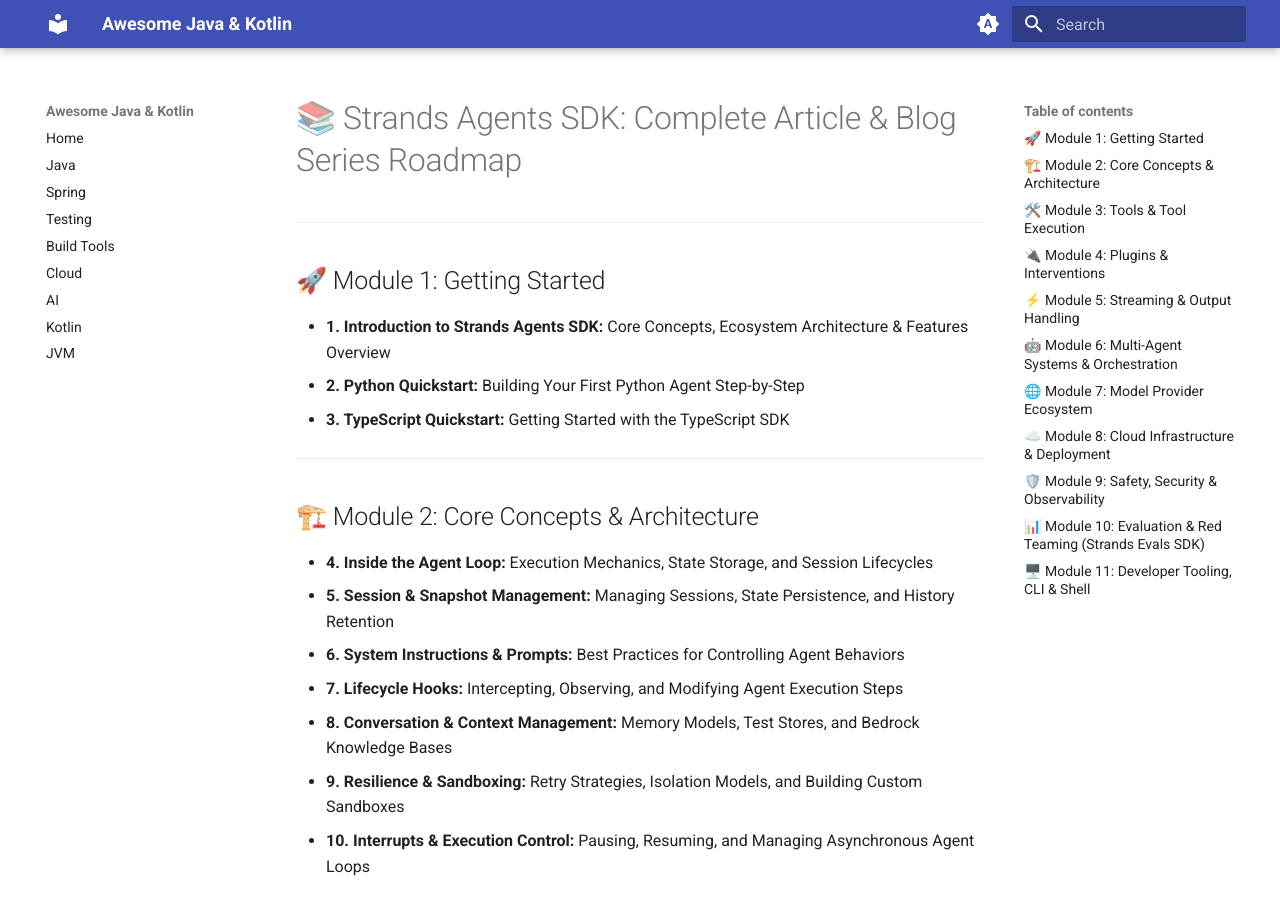
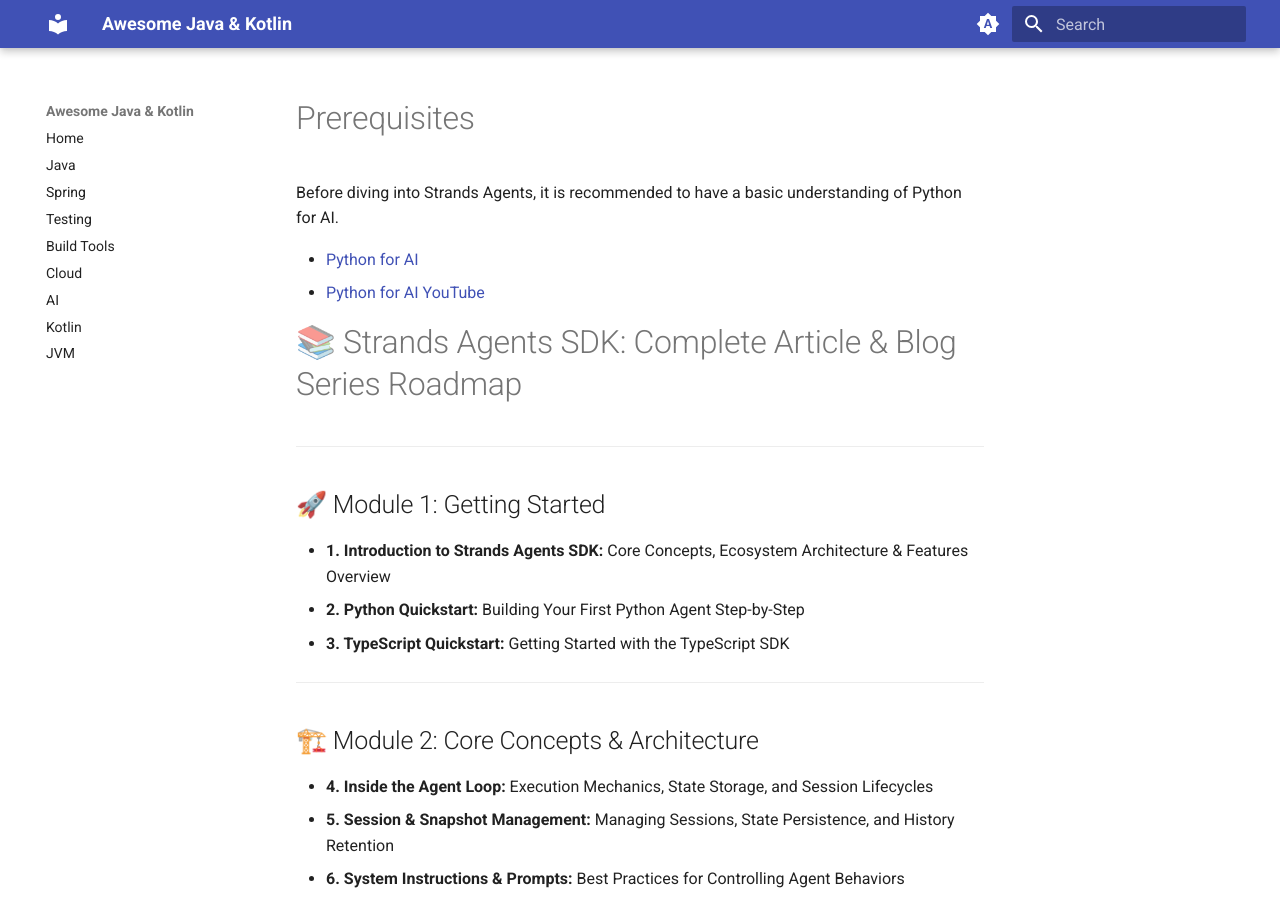
Before and after one commit to bsmahi/awesome-java-kotlin, an MkDocs documentation site: the page built from docs/ai/frameworks/strandsagents/index.md, in a window 1280 px wide and 900 px high. Built offline with MkDocs 1.6.1 and Material for MkDocs 9.7.7, drawn with Linux system fonts in a browser that asks for light colours.

Commit message:
Add Strands Agents prerequisites
This change adds a prerequisites section to the Strands Agents guide, highlighting the need for basic Python AI knowledge and linking to helpful learning resources before the roadmap content.

```diff
--- a/docs/ai/frameworks/strandsagents/index.md
+++ b/docs/ai/frameworks/strandsagents/index.md
@@ -1,3 +1,10 @@
+# Prerequisites
+
+Before diving into Strands Agents, it is recommended to have a basic understanding of Python for AI.
+
+- [Python for AI](https://python.datalumina.com)
+- [Python for AI YouTube](https://www.youtube.com/watch?v=ygXn5nV5qFc)
+
 # 📚 Strands Agents SDK: Complete Article & Blog Series Roadmap
 
 ---
```
